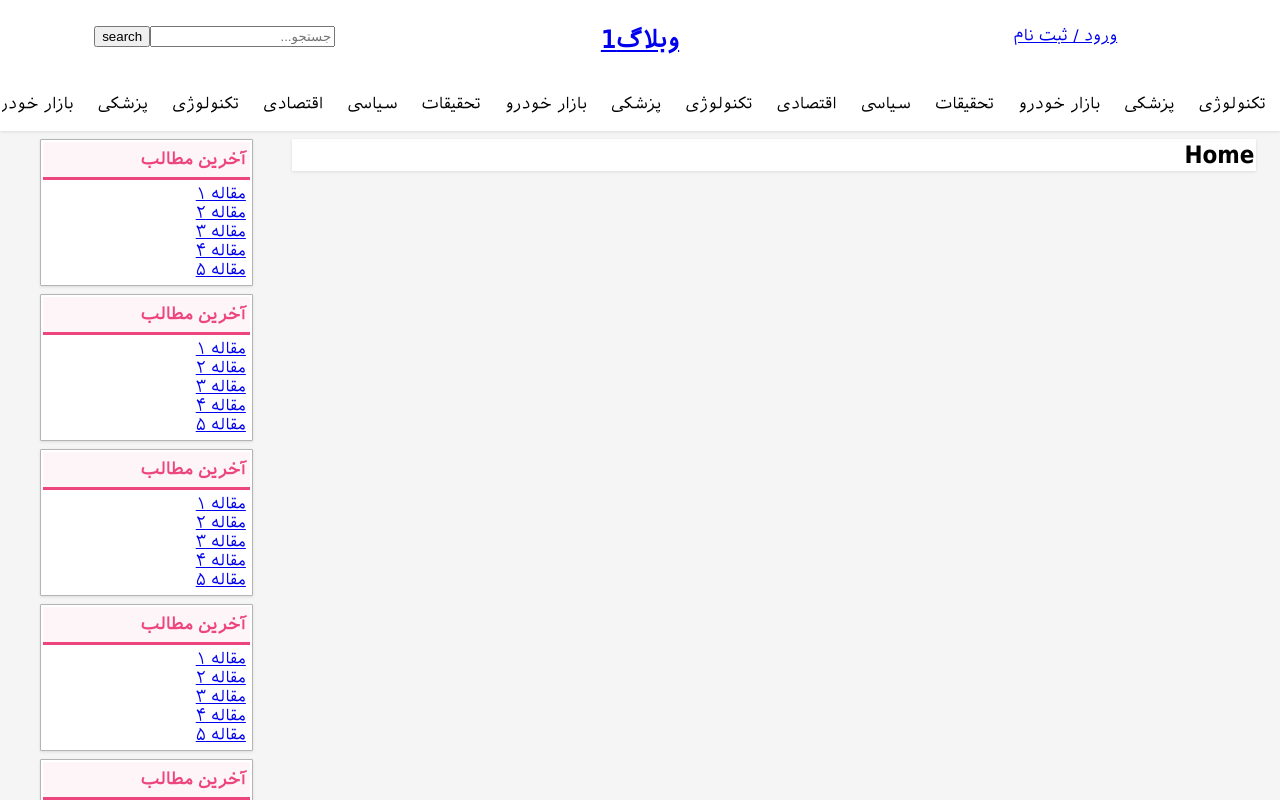
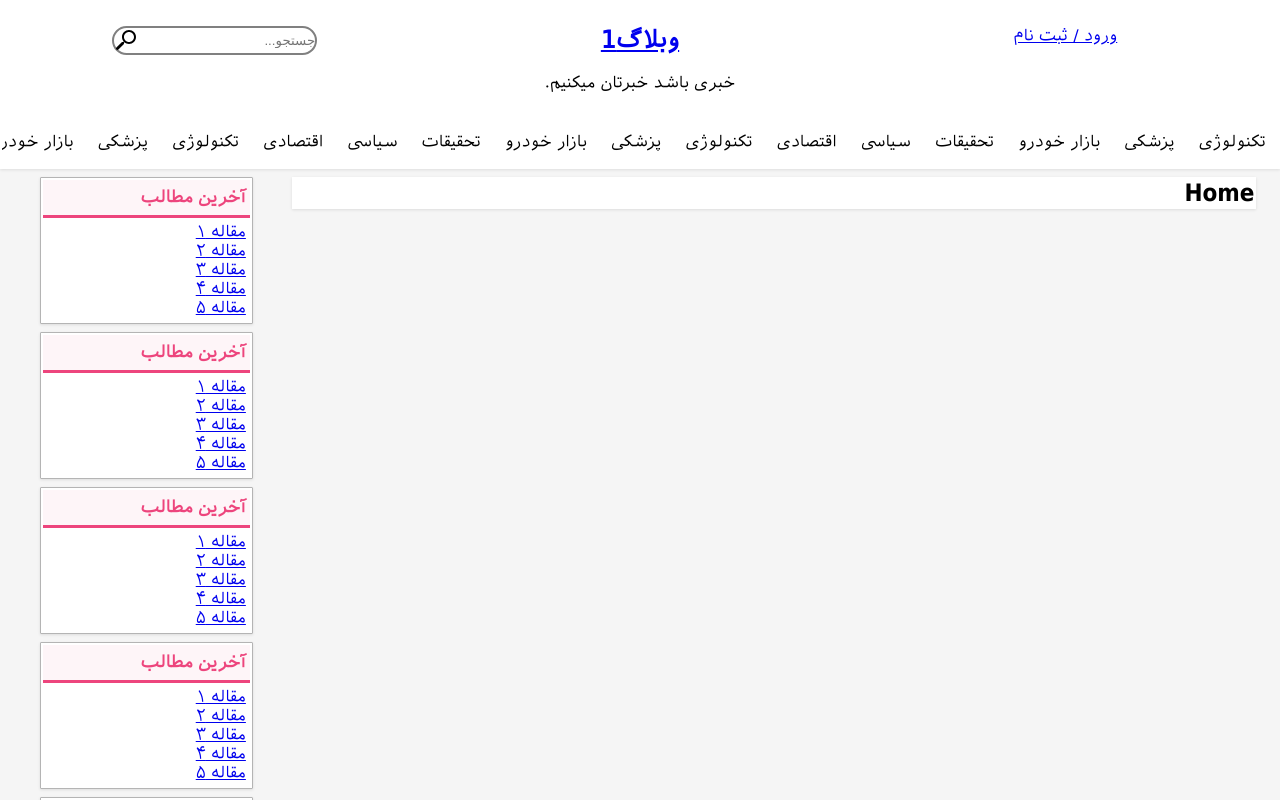
Before and after one commit to asgharale/blog1, a Vue app: page / in a window 1280 px wide. Shown: the top 800 px of the page. Built offline with nearby package versions, Linux system fonts and the light colour scheme.

Commit message:
searchbar and styles

```diff
--- a/src/App.vue
+++ b/src/App.vue
@@ -6,11 +6,15 @@
       </div>
       <div id="brand" class="col-4 col-lg-5 col-md-12">
         <router-link to="/"><h1>وبلاگ1</h1></router-link>
+        <br>
+        <p>خبری باشد خبرتان میکنیم.</p>
      </div>
-      <div id="searchbar" class="col-4 col-lg-7 col-md-12">
+      <div class="col-4 col-lg-7 col-md-12">
         <form>
-          <input type="text" placeholder="جستجو..." name="search">
-          <button>search</button>
+          <div id="searchbar">
+            <input type="text" placeholder="جستجو..." name="search">
+            <button><img class="iconsvg" src="./assets/icons/icsearch.svg"></button>
+          </div>
         </form>
       </div>
     </header>
@@ -65,6 +69,30 @@
 <style scoped lang="scss">
 @import './assets/variables.scss';
 
+
+#searchbar{
+  border-radius: 25px;
+  height: 25px;
+  border: 2px solid gray;
+  display: inline-block;
+}
+#searchbar > *{
+  border: none;
+  background-color: inherit;
+  margin: 0;
+  padding: 0;
+  height: 100%;
+  vertical-align: middle;
+  background: inherit;
+}
+#searchbar > button:hover{
+  background-color: white;
+}
+#searchbar > button:active{
+  background-color: whitesmoke;
+}
+
+
 #navbar > ul{
   list-style-type: none;
   margin: 0;
--- a/src/main.js
+++ b/src/main.js
@@ -5,4 +5,5 @@ import store from './store'
 import './assets/base.scss';
 import './assets/response.scss';
 
+
 createApp(App).use(store).use(router).mount('#app')
```
Also changed, not shown: src/assets/icons/icsearch.svg (added), 1 other file (tests, documents, lock files or other folders).
